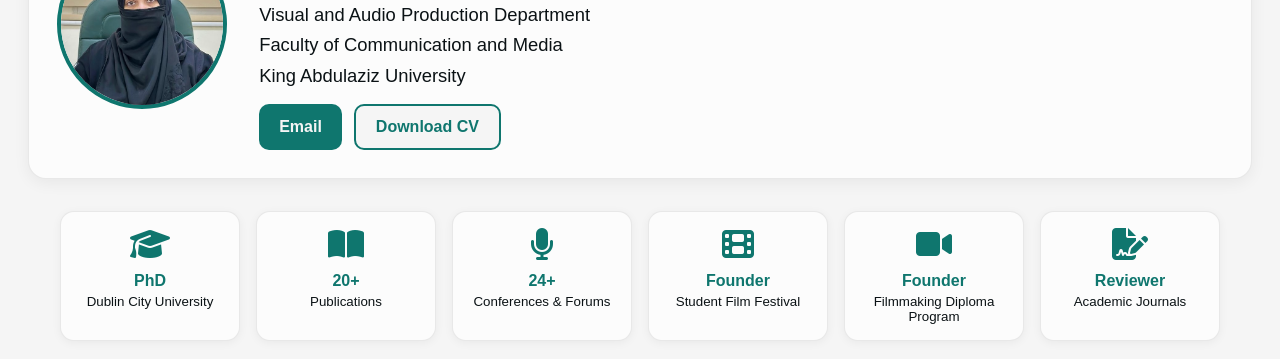
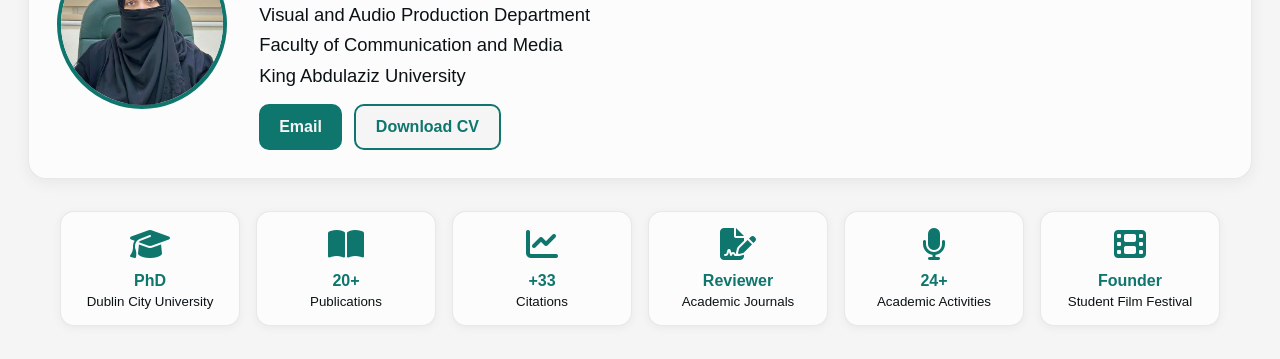
Before and after one commit to dardawi123/My-profile, a plain HTML site: page pages/profile-en/publication-en.html in a window 1280 px wide. Shown: the part 240-599 px from the top of the page. Drawn offline with Linux system fonts and the light colour scheme.

Commit message:
Add files via upload

```diff
--- a/pages/profile-en/publication-en.html
+++ b/pages/profile-en/publication-en.html
@@ -139,26 +139,27 @@
 						<small>Publications</small>
 					</div>
 					<div class="highlight-card">
+                      	<i class="fa-solid fa-chart-line"></i>
+						<strong>+33</strong>
+						<small>Citations</small>
+					</div>
+					<div class="highlight-card">
+						<i class="fas fa-file-signature"></i>
+						<strong>Reviewer</strong>
+						<small>Academic Journals</small>
+					</div>
+					<div class="highlight-card">
 						<i class="fas fa-microphone"></i>
 						<strong>24+</strong>
-						<small>Conferences & Forums</small>
+						<small>Academic Activities</small>
 					</div>
 					<div class="highlight-card">
 						<i class="fas fa-film"></i>
 						<strong>Founder</strong>
 						<small>Student Film Festival</small>
 					</div>
-					<div class="highlight-card">
-						<i class="fas fa-video"></i>
-						<strong>Founder</strong>
-						<small>Filmmaking Diploma Program</small>
-					</div>
-					<div class="highlight-card">
-						<i class="fas fa-file-signature"></i>
-						<strong>Reviewer</strong>
-						<small>Academic Journals</small>
-					</div>
 				</div>
+
 			</div>
 
 			<div class="main-title">
```
Also changed, not shown: pages/profile-en/conferences-en.html (+13 -13 lines), pages/profile-en/profile-en.html (+12 -12 lines), pages/profile-en/training-en.html (+12 -11 lines).
